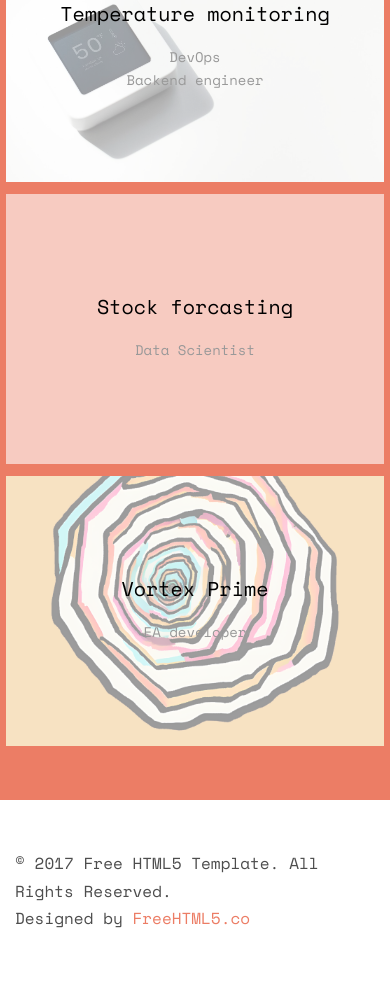
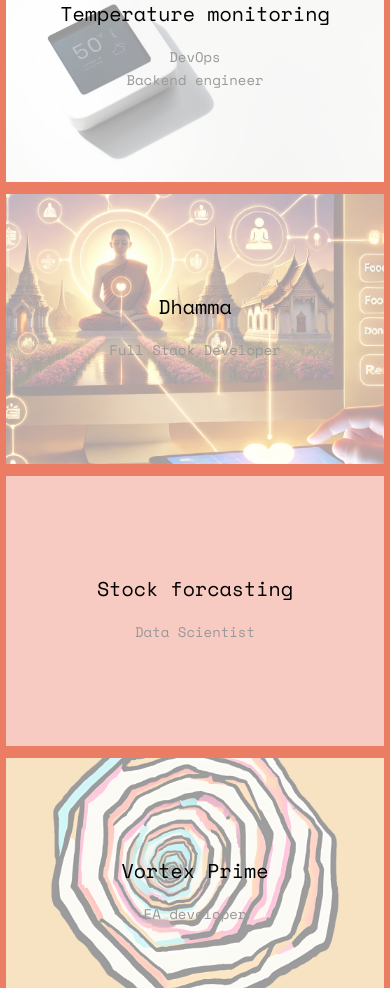
Before and after one commit to naphatkps/portfolio, a plain HTML site: page index.html in a window 390 px wide. Shown: the part 4501-5489 px from the top of the page. Drawn offline with nearby package versions, Linux system fonts and the light colour scheme; files whose address does not match are found by name.

Commit message:
add dhamma

```diff
--- a/index.html
+++ b/index.html
@@ -458,11 +458,19 @@
 					</a>
 				</div>
 				<div class="col-md-3 text-center col-padding animate-box">
-					<a href="#" class="work" style="background-image: url(images/portfolio-4.jpg);">
+					<a href="https://github.com/naphatkps/temp-monitor" class="work" style="background-image: url(images/portfolio-4.jpg);">
 						<div class="desc">
 							<h3>Temperature monitoring</h3>
 							<span>DevOps</span>
 							<span>Backend engineer</span>
+						</div>
+					</a>
+				</div>
+				<div class="col-md-3 text-center col-padding animate-box">
+					<a href="https://github.com/muffinnxz/dhamma-public" class="work" style="background-image: url(images/portfolio-6.webp);">
+						<div class="desc">
+							<h3>Dhamma</h3>
+							<span>Full Stack Developer</span>
 						</div>
 					</a>
 				</div>
```
Also changed, not shown: images/portfolio-6.webp (added), 3 other files.
